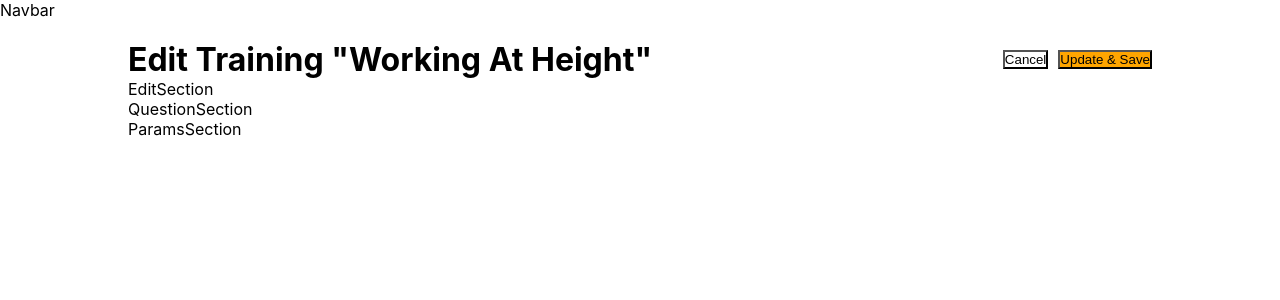
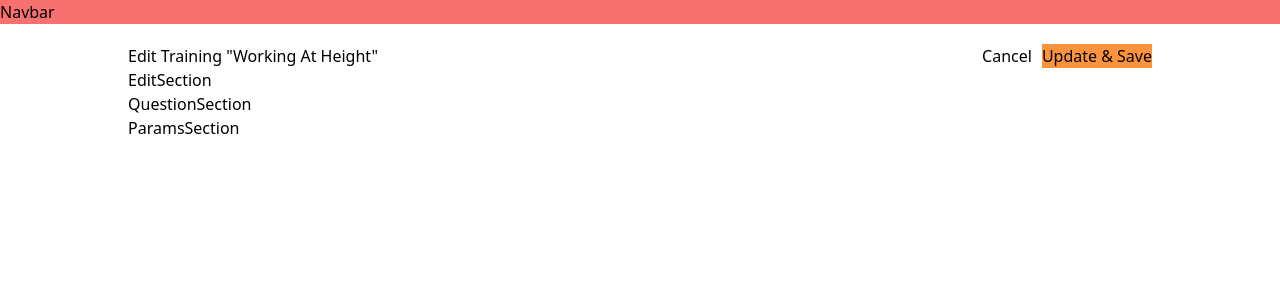
Before and after one commit to houdamzari/newelec-local, a React (Vite) app: page / in a window 1280 px wide. Shown: the top 300 px of the page. Built offline with nearby package versions, Linux system fonts and the light colour scheme.

Commit message:
tailwind integration

```diff
--- a/package.json
+++ b/package.json
@@ -16,6 +16,9 @@
     "@types/react": "^18.0.27",
     "@types/react-dom": "^18.0.10",
     "@vitejs/plugin-react": "^3.1.0",
+    "autoprefixer": "^10.4.14",
+    "postcss": "^8.4.21",
+    "tailwindcss": "^3.2.7",
     "vite": "^4.1.0"
   }
 }
--- /dev/null
+++ b/postcss.config.cjs
@@ -0,0 +1,6 @@
+module.exports = {
+  plugins: {
+    tailwindcss: {},
+    autoprefixer: {},
+  },
+}
--- a/src/components/Button/Button.jsx
+++ b/src/components/Button/Button.jsx
@@ -1,11 +1,8 @@
-import styles from "./Button.module.css";
 function Button({ primary, secondary }) {
   return (
     <>
-      {primary && (
-        <button className={styles.buttonPrimary}>Update & Save</button>
-      )}
-      {secondary && <button className={styles.buttonSecondary}>Cancel</button>}
+      {primary && <button className="bg-orange-400">Update & Save</button>}
+      {secondary && <button className="bg-transparent">Cancel</button>}
     </>
   );
 }
--- a/src/components/Button/Button.module.css
+++ /dev/null
@@ -1,7 +0,0 @@
-.buttonPrimary {
-    background-color: orange;
-}
-
-.buttonSecondary {
-    background-color: transparent;
-}
--- a/src/components/Container/Container.jsx
+++ b/src/components/Container/Container.jsx
@@ -1,6 +1,5 @@
-import styles from "./Container.module.css";
 function Container({ children }) {
-  return <div className={styles.container}>{children}</div>;
+  return <div className="w-full h-full px-[10%] py-[20px]">{children}</div>;
 }
 
 export default Container;
--- a/src/components/Container/Container.module.css
+++ /dev/null
@@ -1,5 +0,0 @@
-.container {
-    width: 100%;
-    height: 100%;
-    padding: 20px 10%;
-}
--- a/src/components/Flex/Flex.jsx
+++ b/src/components/Flex/Flex.jsx
@@ -8,14 +8,17 @@ function Flex({
 }) {
   return (
     <div
-      style={{
-        display: "flex",
-        flexDirection: flexDirection,
-        flexWrap: flexWrap,
-        justifyContent: justifyContent,
-        alignItems: alignItems,
-        gap: gap,
-      }}
+      className={`flex ${
+        flexDirection +
+        " " +
+        flexWrap +
+        " " +
+        justifyContent +
+        " " +
+        alignItems +
+        " " +
+        gap
+      }`}
     >
       {children}
     </div>
--- a/src/components/Navbar/Navbar.jsx
+++ b/src/components/Navbar/Navbar.jsx
@@ -1,6 +1,5 @@
-import styles from "./Navbar.module.css";
 function Navbar() {
-  return <div className={styles.navbar}>Navbar</div>;
+  return <div className="bg-red-400">Navbar</div>;
 }
 
 export default Navbar;
--- a/src/components/Navbar/Navbar.module.css
+++ /dev/null
@@ -1 +0,0 @@
-.navbar {}
--- a/src/components/TitleSection/TitleSection.jsx
+++ b/src/components/TitleSection/TitleSection.jsx
@@ -4,16 +4,16 @@ import Flex from "../Flex/Flex";
 function TitleSection() {
   return (
     <Flex
-      flexDirection={"row"}
-      justifyContent={"space-between"}
-      alignItems={"center"}
+      flexDirection={"flex-row"}
+      justifyContent={"justify-between"}
+      alignItems={"items-center"}
     >
       <h1>Edit Training "Working At Height"</h1>
       <Flex
-        flexDirection={"row"}
-        justifyContent={"center"}
-        alignItems={"center"}
-        gap={"10px"}
+        flexDirection={"flex-row"}
+        justifyContent={"justify-center"}
+        alignItems={"items-center"}
+        gap={"gap-[10px]"}
       >
         <Button secondary />
         <Button primary />
--- a/src/index.css
+++ b/src/index.css
@@ -1,7 +1,6 @@
-:root {
-  font-family: Inter, system-ui, Avenir, Helvetica, Arial, sans-serif;
-
-}
+@tailwind base;
+@tailwind components;
+@tailwind utilities;
 
 * {
   margin: 0;
--- /dev/null
+++ b/tailwind.config.cjs
@@ -0,0 +1,9 @@
+/** @type {import('tailwindcss').Config} */
+module.exports = {
+  mode: "jit",
+  content: ["./index.html", "./src/**/*.{js,ts,jsx,tsx}"],
+  theme: {
+    extend: {},
+  },
+  plugins: [],
+};
```
Also changed, not shown: 1 other file (tests, documents, lock files or other folders).
